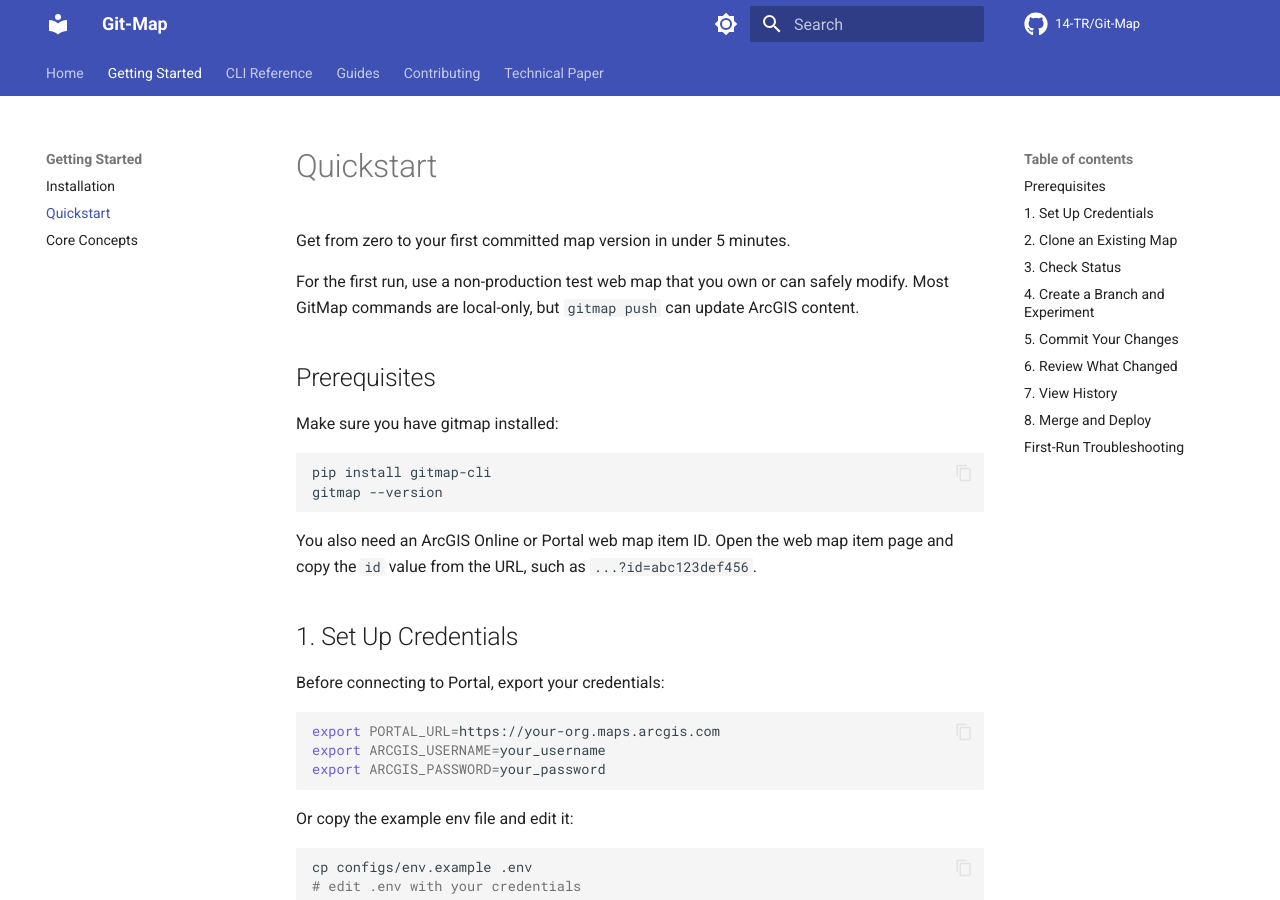
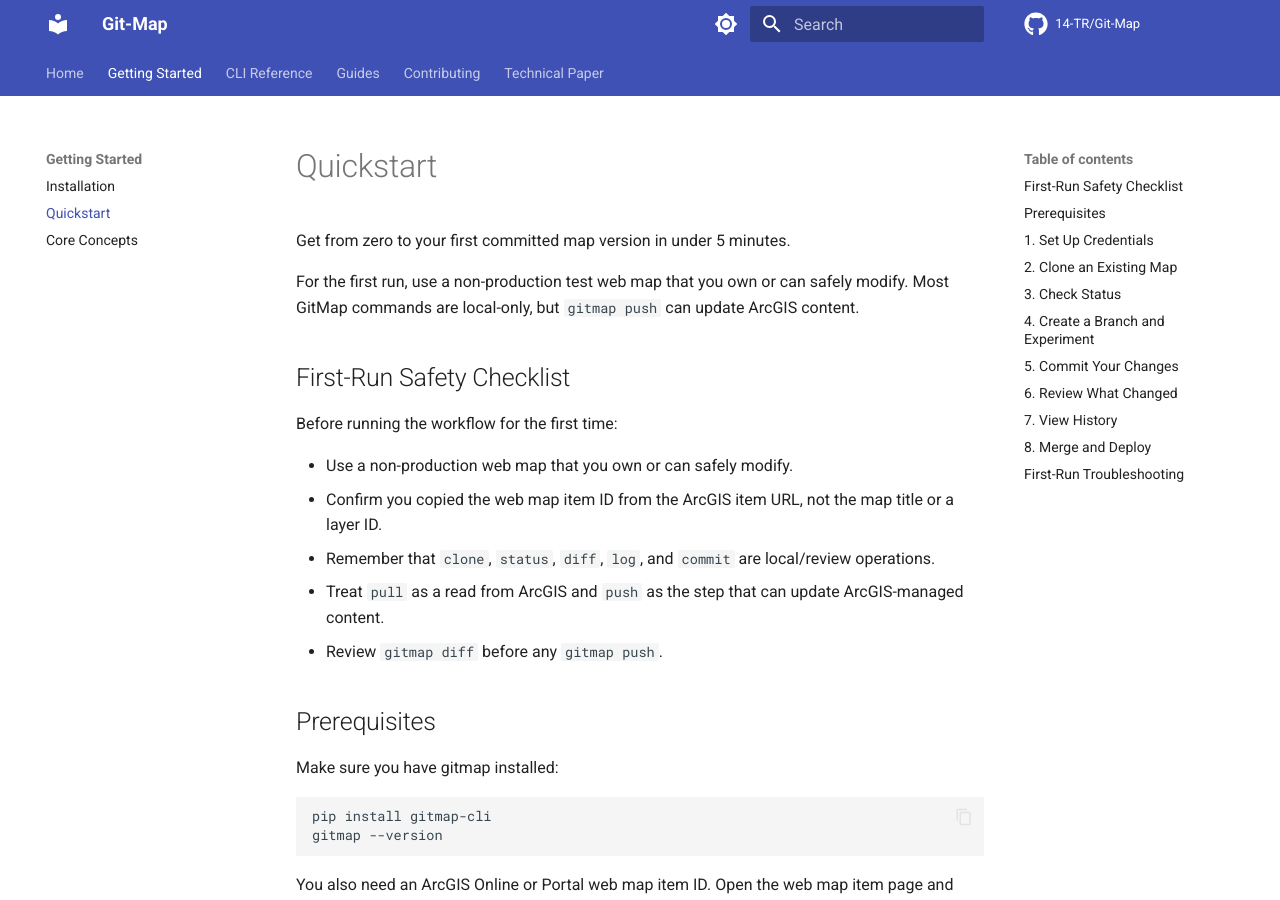
Before and after one commit to 14-TR/Git-Map, an MkDocs documentation site: the page built from docs/getting-started/quickstart.md, in a window 1280 px wide and 900 px high. Built offline with MkDocs 1.6.1 and Material for MkDocs 9.7.7, drawn with Linux system fonts in a browser that asks for light colours; comment, search, counter and statistics services are not loaded.

Commit message:
docs: align first-user safety guidance (#165)

```diff
--- a/docs/getting-started/quickstart.md
+++ b/docs/getting-started/quickstart.md
@@ -3,6 +3,16 @@
 Get from zero to your first committed map version in under 5 minutes.
 
 For the first run, use a non-production test web map that you own or can safely modify. Most GitMap commands are local-only, but `gitmap push` can update ArcGIS content.
+
+## First-Run Safety Checklist
+
+Before running the workflow for the first time:
+
+- Use a non-production web map that you own or can safely modify.
+- Confirm you copied the web map item ID from the ArcGIS item URL, not the map title or a layer ID.
+- Remember that `clone`, `status`, `diff`, `log`, and `commit` are local/review operations.
+- Treat `pull` as a read from ArcGIS and `push` as the step that can update ArcGIS-managed content.
+- Review `gitmap diff` before any `gitmap push`.
 
 ## Prerequisites
 
```
Also changed, not shown: README.md (+2 -0 lines), marketing/launch-strategy.md (+3 -2 lines), roadmap.md (+18 -11 lines).
